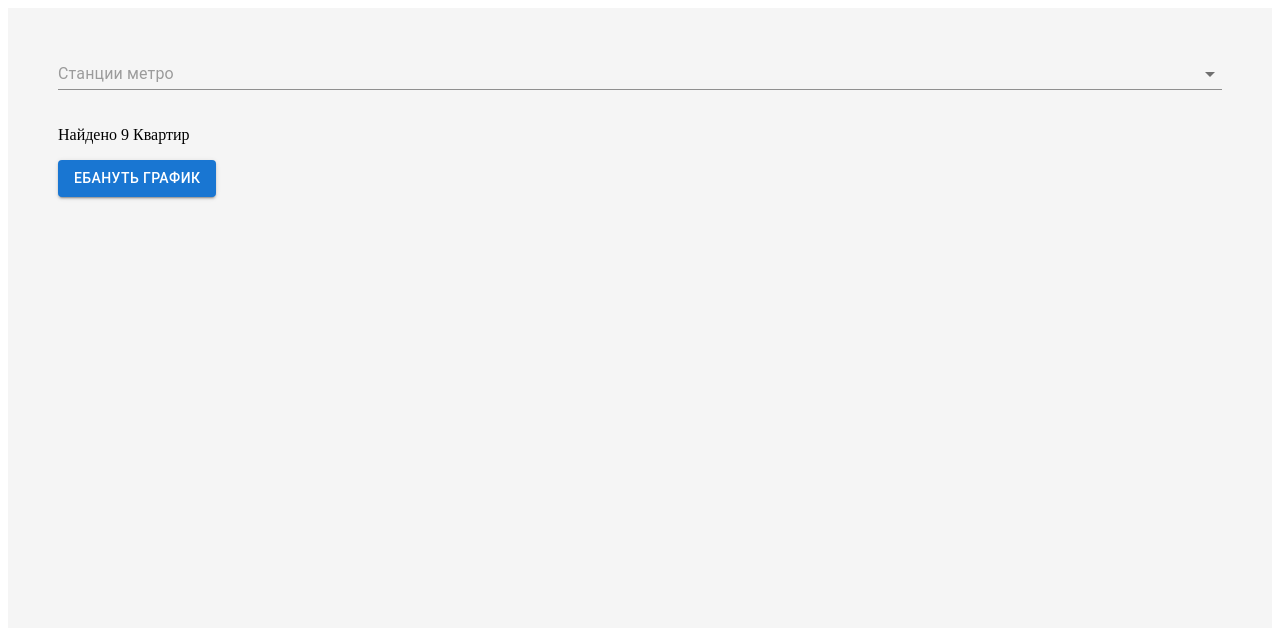
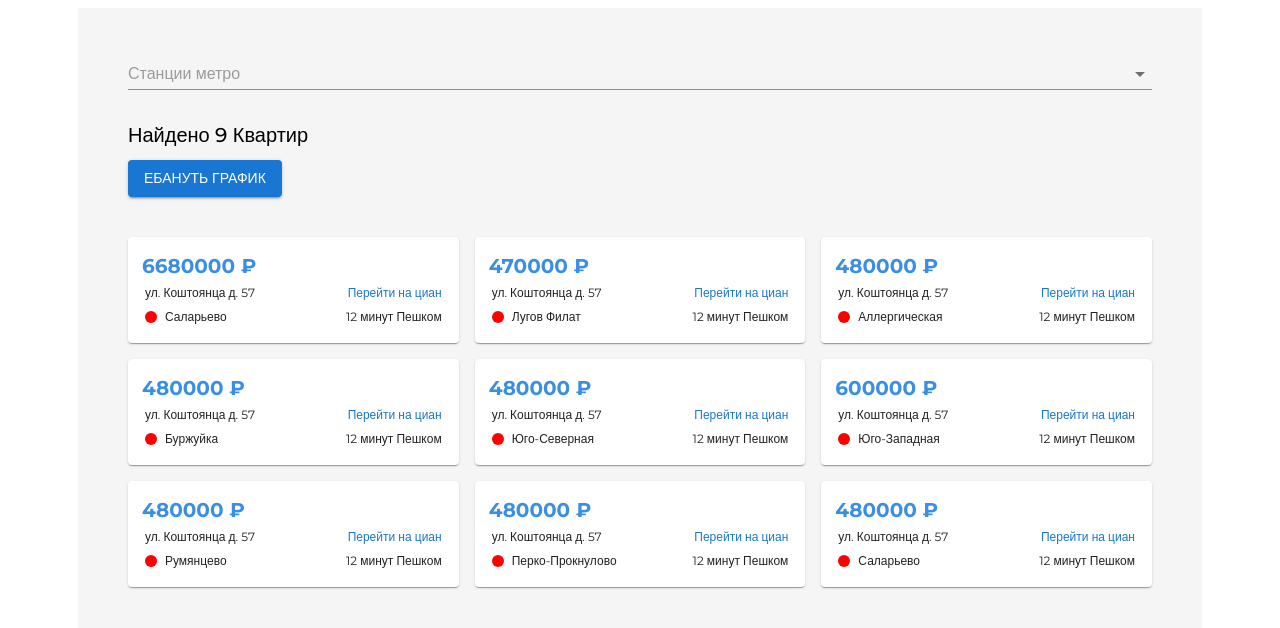
Before and after one commit to DariaZzz/RealEstateAnalysis, a React (Vite) app in the folder Frontend/: page / in a window 1280 px wide. Shown: the top 628 px of the page. Built offline with nearby package versions, Linux system fonts and the light colour scheme; a web font is replaced by a local one.

Commit message:
refactor App component

```diff
--- a/Frontend/src/App.jsx
+++ b/Frontend/src/App.jsx
@@ -1,52 +1,34 @@
 import { useEffect, useState } from 'react'
-import Button from '@mui/material/Button';
-import Chip from '@mui/material/Chip';
-import Autocomplete from '@mui/material/Autocomplete';
-import TextField from '@mui/material/TextField';
-import Stack from '@mui/material/Stack';
-import { getMetroStations, getFlats } from './api';
+import FlatsStatsPanel from './FlatsStatsPanel';
+import MetroStationAutocomplete from './MetroStationAutocomplete';
+import FlatsChart from './api/FlatsChart';
+import FlatCard from './api/FlatCard';
+import '@fontsource/montserrat/400.css';
+import '@fontsource/montserrat/500.css';
+import '@fontsource/montserrat/700.css';
+import FlatsList from './FlatsList';
 
 
+import { createTheme, ThemeProvider } from '@mui/material/styles';
+
+const theme = createTheme({
+  typography: {
+    fontFamily: '"Montserrat", sans-serif',
+  },
+});
 
 function App() {
   const [selectedStations, setSelectedStations] = useState([]);
-  const [metroStations, setMetroStations] = useState([]);
   const [filteredFlats, setFilteredFlats] = useState([]);
 
-
-
-
-
-
-  useEffect(
-    () => {
-      async function fetchData () {
-        const data = await getMetroStations();
-        setMetroStations(data);
-      }
-      fetchData();
-    }, []
-  );
-
-  useEffect(() => {
-
-
-    async function fetchFlats () {
-      const data = await getFlats(selectedStations.map(station => station.stationId));
-      console.log(data)
-      setFilteredFlats(data);
-    }
-    fetchFlats();
-
-
-  }, [selectedStations]);
-
   return (
+     <ThemeProvider theme={theme}>{
       <div style={{
-      width: '100%',
+        width: '1124px',
+        margin: "0 auto",
         minHeight: '100vh',
-      padding: '50px',
         boxSizing: 'border-box',
+        padding: "50px",
         backgroundColor: '#f5f5f5',
         display: 'flex',
         flexDirection: 'column',
@@ -54,80 +36,23 @@ function App() {
         gap: '20px',
       }}>
 
-      <Autocomplete
-        style={{width:'100%'}}
-        multiple
-        id="tags-standard"
-        options={metroStations}
-        getOptionLabel={(option) => option.stationName}
-        defaultValue={[]}
-        value={selectedStations}
-        onChange={(event, newValue) => {setSelectedStations(newValue);
-           }}
-        renderOption={(props, option) => {
-          const { key, ...restProps } = props;
-          return (
-            <li key={key} {...restProps}>
-              <div style={{ display: 'flex', alignItems: 'center' }}>
-                <div
-                  style={{
-                    width: 12,
-                    height: 12,
-                    borderRadius: '50%',
-                    backgroundColor: option.stationLineColor,
-                    marginRight: 8
-                  }}
-                />
-                {option.stationName}
-              </div>
-            </li>
-          );
-        }}
-        renderValue={(value, getItemProps) =>
-          value.map((option, index) => {
-            const { key, ...itemProps } = getItemProps({ index });
-            return (
-              <Chip
-                key={key}
-                style={{ borderWidth: 2 }}
-                variant="outlined"
-                label={
-                  <div style={{ display: 'flex', alignItems: 'center' }}>
-                    <div
-                      style={{
-                        width: 12,
-                        height: 12,
-                        borderRadius: '50%',
-                        backgroundColor: option.stationLineColor,
-                        marginRight: 8
-                      }}
-                    />
-                    {option.stationName}
-                  </div>
-                }
-                {...itemProps}
-                onDelete={itemProps.onDelete}
-              />
-            );
-          })
-        }
-        renderInput={(params) => (
-          <TextField
-            {...params}
-            variant="standard"
-            placeholder="Станции метро"
-          />
-        )}
+        <MetroStationAutocomplete
+          setSelectedStations={setSelectedStations}
+          selectedStations={selectedStations}
         />
 
-      <div style={{
-        width:'100%'
-      }}>
-        <p>Найдено {filteredFlats.length} Квартир</p>
+        <FlatsStatsPanel
+        selectedStations = {selectedStations}
+        filteredFlats={filteredFlats}
+        setFilteredFlats={setFilteredFlats}
+        />
 
-        <Button variant="contained">Ебануть график</Button>
+
+        <FlatsList
+          flats={filteredFlats}
+        />
       </div>
-    </div>
+    }</ThemeProvider>
   )
 
 
--- /dev/null
+++ b/Frontend/src/FlatsList.jsx
@@ -0,0 +1,26 @@
+import React from "react";
+import FlatCard from "./api/FlatCard";
+
+
+function FlatsList({flats}){
+    if (!flats.length) {
+        return <p>Квартиры не найдены</p>;
+    }
+    return(
+        <div style={{
+            marginTop: "20px",
+            display: "grid",
+            width: "100%",
+            gap: "16px",
+            gridTemplateColumns: "1fr 1fr 1fr"
+        }}>
+            {flats.map((flat) => (
+                <FlatCard key={flat.id} flat={flat} />
+            ))}
+        </div>
+
+    )
+}
+
+
+export default FlatsList
--- /dev/null
+++ b/Frontend/src/FlatsStatsPanel.jsx
@@ -0,0 +1,47 @@
+import React, {useState, useEffect} from "react";
+import Button from '@mui/material/Button';
+import { getFlats } from './api';
+import Typography from '@mui/material/Typography';
+
+function FlatsStatsPanel({
+    selectedStations,
+        filteredFlats,
+        setFilteredFlats,
+
+})
+{
+
+
+
+    useEffect(() => {
+
+
+    async function fetchFlats () {
+      const data = await getFlats(selectedStations.map(station => station.stationId));
+      console.log(data)
+      setFilteredFlats(data);
+    }
+    fetchFlats();
+
+
+  }, [selectedStations]);
+
+
+    return(
+    <div style={{
+        width:'100%'
+      }}>
+        <Typography style={{
+           margin: "10px 10px 10px 0px",
+           fontSize: "20px",
+           fontWeight: "500",
+        }}>
+            Найдено {filteredFlats.length} Квартир
+            </Typography>
+
+
+        <Button variant="contained">Ебануть график</Button>
+      </div>)
+}
+
+export default FlatsStatsPanel
--- /dev/null
+++ b/Frontend/src/MetroStationAutocomplete.jsx
@@ -0,0 +1,93 @@
+import React, {useState, useEffect} from "react";
+import { Autocomplete, Chip, TextField } from "@mui/material";
+import { getMetroStations } from "./api";
+
+
+function MetroStationAutocomplete({
+    setSelectedStations,
+    selectedStations,
+}) {
+
+
+    const [metroStations, setMetroStations] = useState([]);
+
+    useEffect(
+        () => {
+        async function fetchData () {
+            const data = await getMetroStations();
+            setMetroStations(data);
+        }
+        fetchData();
+        }, []
+    );
+
+    return (
+        <Autocomplete
+        style={{width:'100%'}}
+        multiple
+        id="tags-standard"
+        options={metroStations}
+        getOptionLabel={(option) => option.stationName}
+        defaultValue={[]}
+        value={selectedStations}
+        onChange={(event, newValue) => {setSelectedStations(newValue);
+           }}
+        renderOption={(props, option) => {
+          const { key, ...restProps } = props;
+          return (
+            <li key={key} {...restProps}>
+              <div style={{ display: 'flex', alignItems: 'center' }}>
+                <div
+                  style={{
+                    width: 12,
+                    height: 12,
+                    borderRadius: '50%',
+                    backgroundColor: option.stationLineColor,
+                    marginRight: 8
+                  }}
+                />
+                {option.stationName}
+              </div>
+            </li>
+          );
+        }}
+        renderValue={(value, getItemProps) =>
+          value.map((option, index) => {
+            const { key, ...itemProps } = getItemProps({ index });
+            return (
+              <Chip
+                key={key}
+                style={{ borderWidth: 2 }}
+                variant="outlined"
+                label={
+                  <div style={{ display: 'flex', alignItems: 'center' }}>
+                    <div
+                      style={{
+                        width: 12,
+                        height: 12,
+                        borderRadius: '50%',
+                        backgroundColor: option.stationLineColor,
+                        marginRight: 8
+                      }}
+                    />
+                    {option.stationName}
+                  </div>
+                }
+                {...itemProps}
+                onDelete={itemProps.onDelete}
+              />
+            );
+          })
+        }
+        renderInput={(params) => (
+          <TextField
+            {...params}
+            variant="standard"
+            placeholder="Станции метро"
+          />
+        )}
+      />
+    )
+}
+
+export default MetroStationAutocomplete
--- /dev/null
+++ b/Frontend/src/api/FlatCard.jsx
@@ -0,0 +1,92 @@
+import React from "react";
+import Card from '@mui/material/Card';
+import Typography from '@mui/material/Typography';
+import CardContent from '@mui/material/CardContent';
+import Link from '@mui/material/Link';
+import Box from '@mui/material/Box';
+
+function FlatCard({
+  flat,
+}){
+
+
+    return(
+        <Card >
+          <CardContent style={{
+          padding:"14px",
+        }}>
+            <Typography style={{
+              fontWeight:"600",
+              color:"#3a8fe4",
+              fontSize: "20px",
+            }}>
+              {flat.price} ₽
+            </Typography>
+
+
+            <div style={{
+              display: "grid",
+              gridTemplateColumns: "1fr 1fr",
+
+            }}>
+              <Typography style={{
+                fontSize:"12px",
+                padding: "3px",
+              }}>
+                {flat.addres}
+              </Typography>
+
+
+              <Typography style={{
+                fontSize:"12px",
+                padding: "3px",
+                justifySelf: "end"
+              }}>
+                <Link
+                  href={flat.url}
+                  underline="none"
+                  sx={{ color: "#1976d2" }}
+                >
+                  Перейти на циан
+                </Link>
+              </Typography>
+
+
+              <Box style={{
+                fontSize:"12px",
+                display: "flex",
+                alignItems: "center",
+                padding: "3px",
+                fontFamily: '"Montserrat", sans-serif'
+              }}>
+                <div
+                  style={{
+                    width: 12,
+                    height: 12,
+                    borderRadius: '50%',
+                    backgroundColor: flat.stationLineColor,
+                    marginRight: 8
+                  }}
+                >
+                </div>
+                {flat.metroStation}
+              </Box>
+
+
+              <Typography style={{
+                fontSize:"12px",
+                padding: "3px",
+                justifySelf: "end"
+              }}>
+                {flat.travel_time} минут {flat.travel_type}
+              </Typography>
+            </div>
+
+
+          </CardContent>
+        </Card>
+    )
+}
+
+
+export default FlatCard
```
Lines whose indentation alone changed are shown as unchanged.
